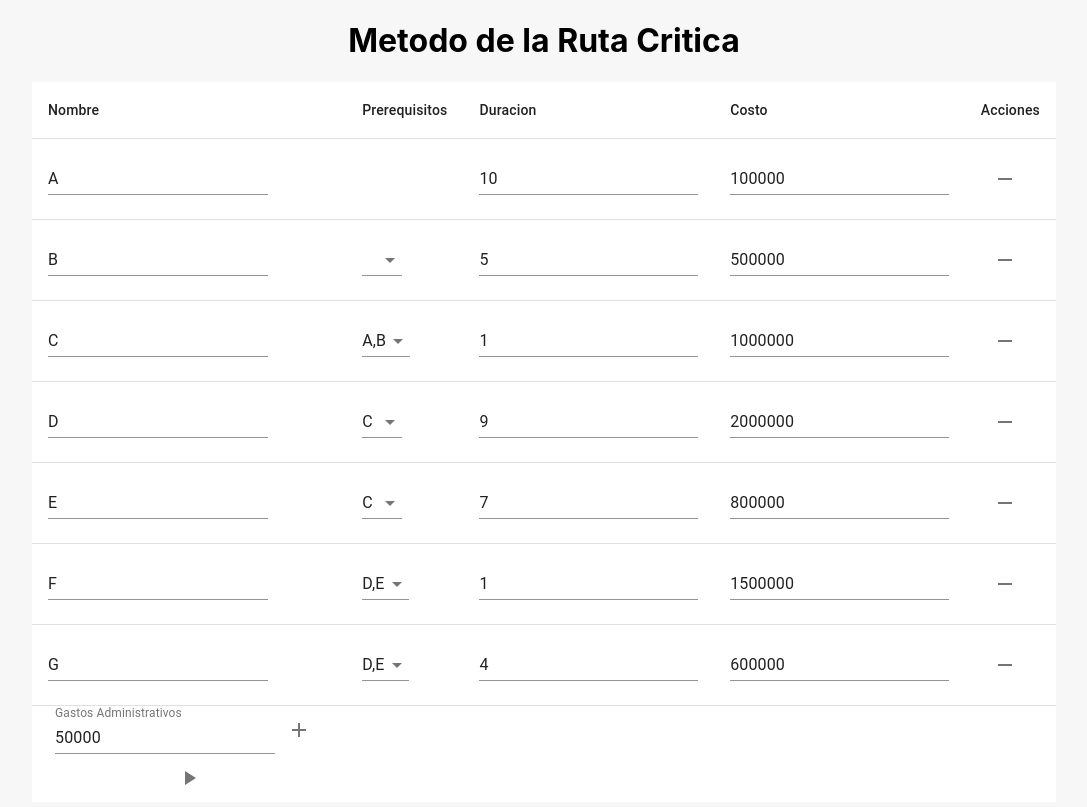
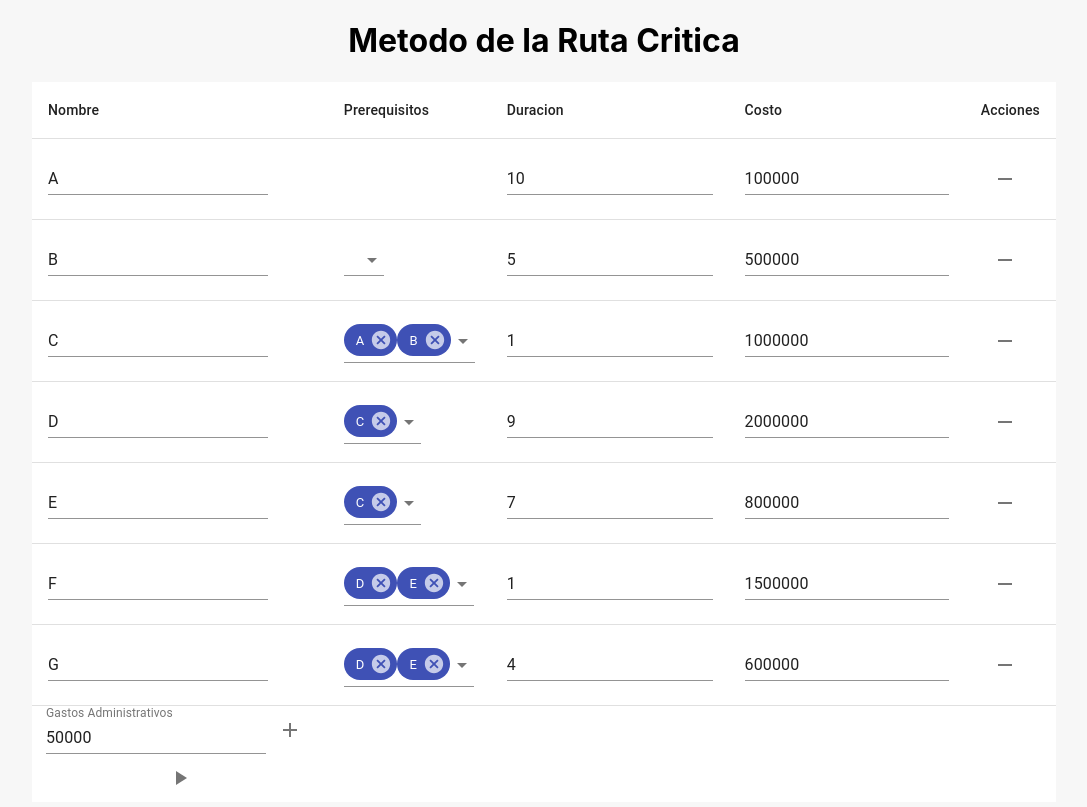
Before and after one commit to Josejuan2399/PERT, a React (Create React App) app: page / in a window 1280 px wide. Shown: the whole page, without its empty margins (96-1183 px from the left). Built offline with nearby package versions, Linux system fonts and the light colour scheme.

Commit message:
Now Can Remove Prerequisites

```diff
--- a/src/components/Form.js
+++ b/src/components/Form.js
@@ -14,6 +14,7 @@ import IconButton from '@material-ui/core/IconButton';
 import AddIcon from '@material-ui/icons/Add';
 import RemoveIcon from '@material-ui/icons/Remove';
 import PlayArrowIcon from '@material-ui/icons/PlayArrow';
+import CloseIcon from '@material-ui/icons/Close'
 
 import Tooltip from '@material-ui/core/Tooltip';
 
@@ -44,6 +45,7 @@ export function Form({ onSubmit, data, setData, setAlert, adminExpenses, handleE
         let newData = [...data];
         newData[index].pre = newData[index].pre.filter(el => el !== activityName);
         setData(newData);
+        console.log(newData);
     }
 
     function removeActivity(activityName) {
@@ -92,10 +94,13 @@ export function Form({ onSubmit, data, setData, setAlert, adminExpenses, handleE
                                         value={act.pre} // Values already Selected
                                         onChange={event => { addPre(event, index) }}
                                         renderValue={
-                                            selected => {
-                                            return selected + ''
+                                            selected => (
+                                                <div>
+                                                    {selected.map(value => <Chip color="primary" value={value} label={value} icon={CloseIcon} onDelete={() => removePre(value, index)} />)}
+                                                </div>
+                                            )
                                         }
-                                        } // The way that already selected values will be rendered
+                                         // The way that already selected values will be rendered
                                     >
                                         {/* Handles Values in the Selection Menu */}
                                         {data.map(({ name }) => (name !== act.name && isValueInAnotherArray(data[index].pre, name)) && <MenuItem value={name}>
@@ -138,6 +143,7 @@ function preChip(value, handleDeleteFN = () => { }) {
     return <Chip
       label={value}
       onDelete={handleDeleteFN}
+      icon={CloseIcon}
       color="primary"
     />
   }
```
